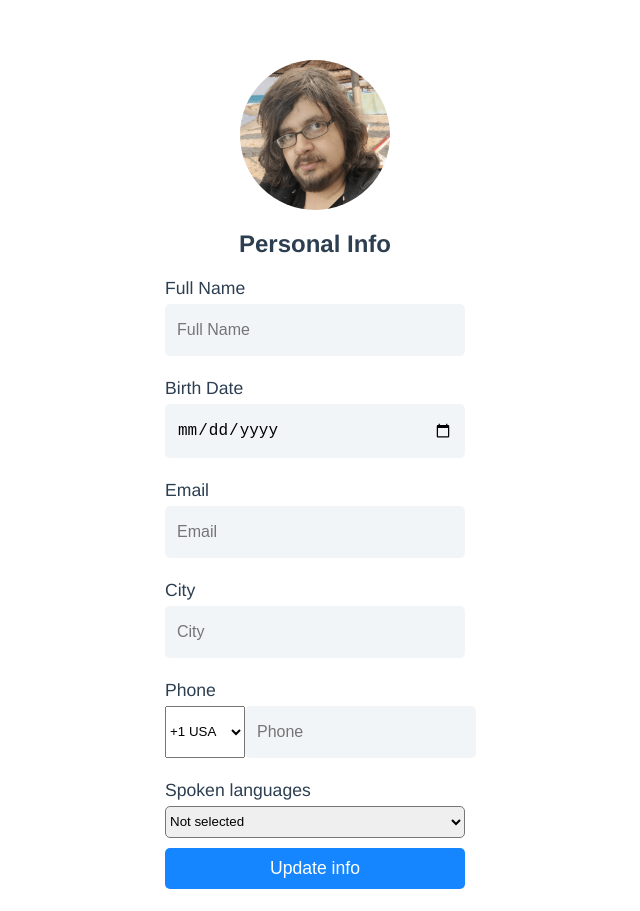
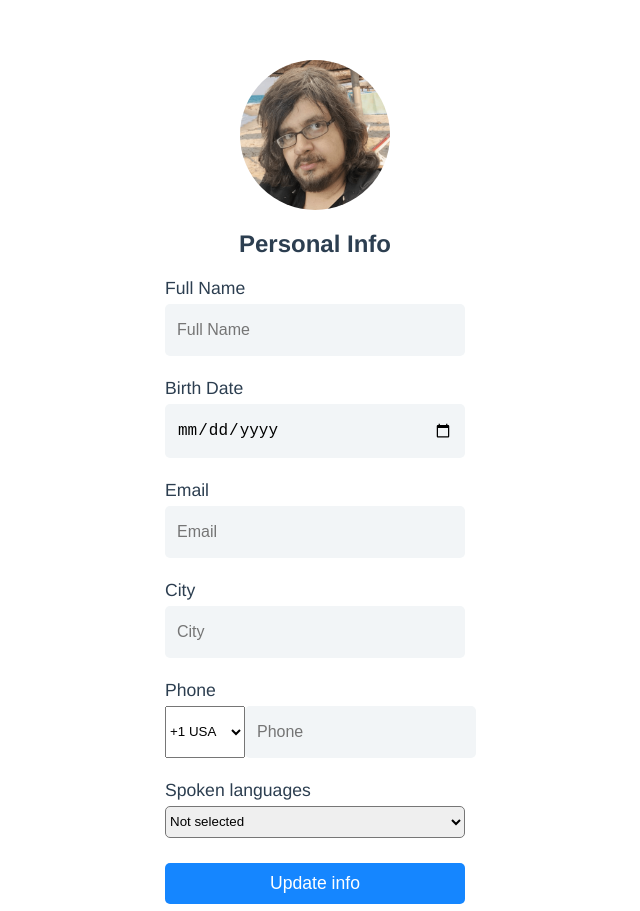
Before and after one commit to zardoy/profile-vue-demo, a Vue app: page / in a window 1280 px wide. Shown: the top 911 px of the page, without its empty margins (325-965 px from the left). Built offline with nearby package versions, Linux system fonts and the light colour scheme.

Commit message:
fix submitbutton

```diff
--- a/src/components/ChangePassword.vue
+++ b/src/components/ChangePassword.vue
@@ -1,6 +1,7 @@
 <script setup lang="ts">
 import { Form } from 'vee-validate'
 import Input from './Input.vue'
+import SubmitButton from './SubmitButton.vue'
 
 const validationSchema = {
     newPassword(value) {
--- a/src/components/SubmitButton.vue
+++ b/src/components/SubmitButton.vue
@@ -2,9 +2,9 @@
 <template>
     <button><slot /></button>
 </template>
-<style>
+<style lang="scss">
 button {
-    margin-top: 5px;
+    margin-top: 20px;
     padding: 10px;
     border-radius: 5px;
     border: none;
@@ -13,5 +13,9 @@ button {
     font-size: 1.1rem;
     width: 100%;
     cursor: pointer;
+
+    &:hover {
+        background-color: #0f6ed5;
+    }
 }
 </style>
```
